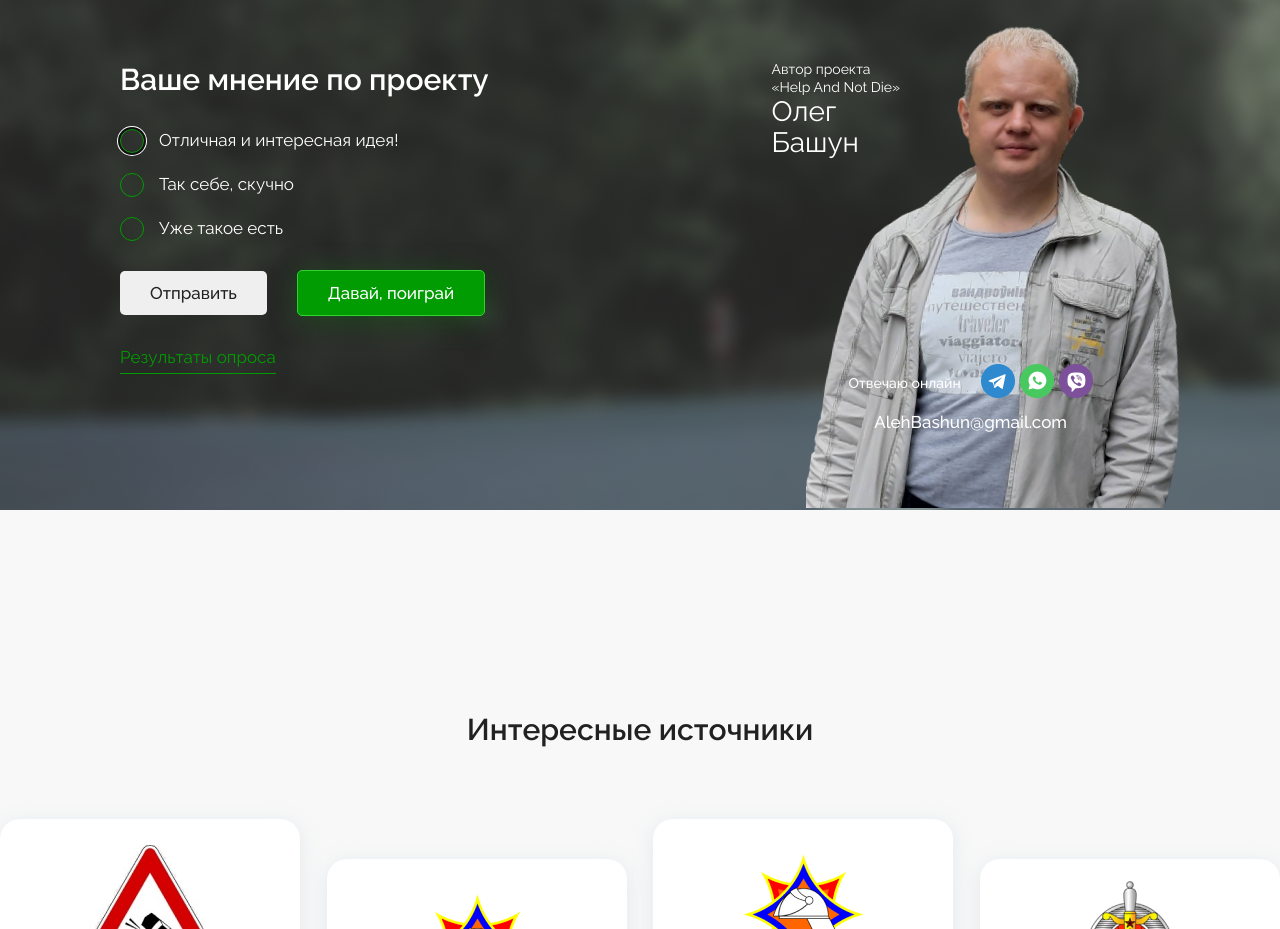
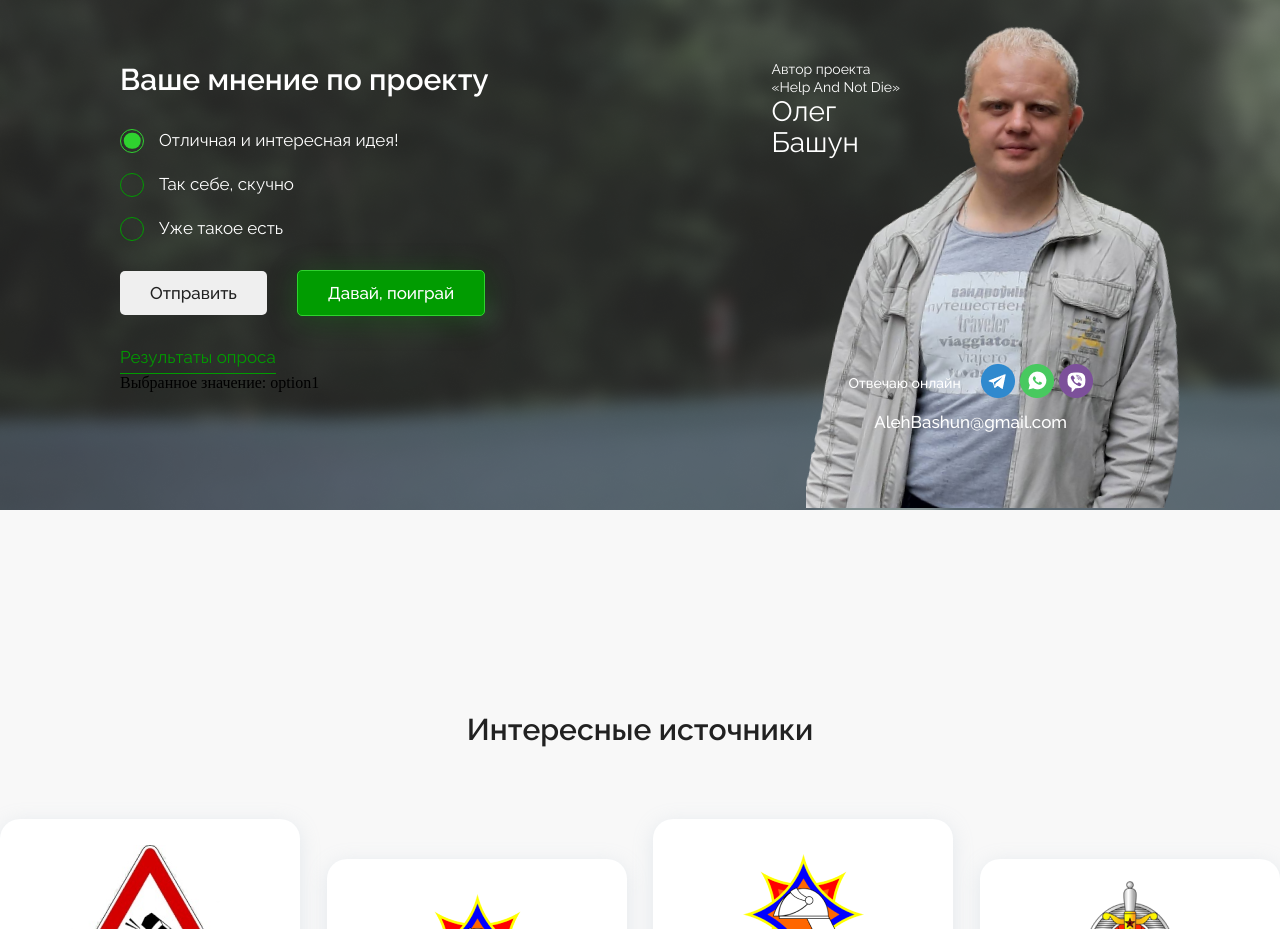
Before and after one commit to redskyby/for_igor, a React (Create React App) app: page / in a window 1280 px wide. Shown: the part 2980-3909 px from the top of the page. Built offline with nearby package versions, Linux system fonts and the light colour scheme.

Commit message:
mend Form.js

```diff
--- a/src/components/mainPage/MainPage.js
+++ b/src/components/mainPage/MainPage.js
@@ -97,7 +97,7 @@ function MainPage() {
                 </div>
             </section>
             <section className="third_section_with_video">
-                <video controls="controls" poster={video}>
+                <video controls="controls" poster={video} autoFocus="false"  autoplay="false">
                     <source src="" type=""/>
                     Тег video не поддерживается вашим браузером.
                 </video>
--- a/src/components/mainPage/form/Form.css
+++ b/src/components/mainPage/form/Form.css
@@ -19,8 +19,8 @@
   left: 50%;
   transform: translate(-50%, -50%);
   background-color: #2FD22F;
-  height: 70%;
-  width: 70%;
+  height: 75%;
+  width: 75%;
   border-radius: 50%;
   display: none;
 }
--- a/src/components/mainPage/form/Form.js
+++ b/src/components/mainPage/form/Form.js
@@ -4,7 +4,7 @@ import Result from "./Result/Result";
 import "./Form.css"
 
 function Form() {
-    const [selectedOption, setSelectedOption] = useState('');
+    const [selectedOption, setSelectedOption] = useState('option1');
 
     const handleOptionChange = (event) => {
         setSelectedOption(event.target.value);
@@ -25,7 +25,6 @@ function Form() {
                         value="option1"
                         checked={selectedOption === 'option1'}
                         onChange={handleOptionChange}
-                        autofocus="false"
                     />
                     Отличная и интересная идея!
                 </label>
@@ -36,9 +35,8 @@ function Form() {
                         className="form_input"
                         type="radio"
                         value="option2"
-                        checked={selectedOption === 'option2'}
+                        checked={selectedOption === 'option2' }
                         onChange={handleOptionChange}
-                        autofocus="false"
                     />
                     Так себе, скучно
                 </label>
@@ -51,7 +49,6 @@ function Form() {
                         value="option3"
                         checked={selectedOption === 'option3'}
                         onChange={handleOptionChange}
-                        autofocus="false"
                     />
                     Уже такое есть
                 </label>
--- a/src/components/mainPage/form/Form.scss
+++ b/src/components/mainPage/form/Form.scss
@@ -19,8 +19,8 @@
       left: 50%;
       transform: translate(-50%, -50%);
       background-color: #2FD22F;
-      height: 70%;
-      width: 70%;
+      height: 75%;
+      width: 75%;
       border-radius:50%;
       display:none
     }
```
